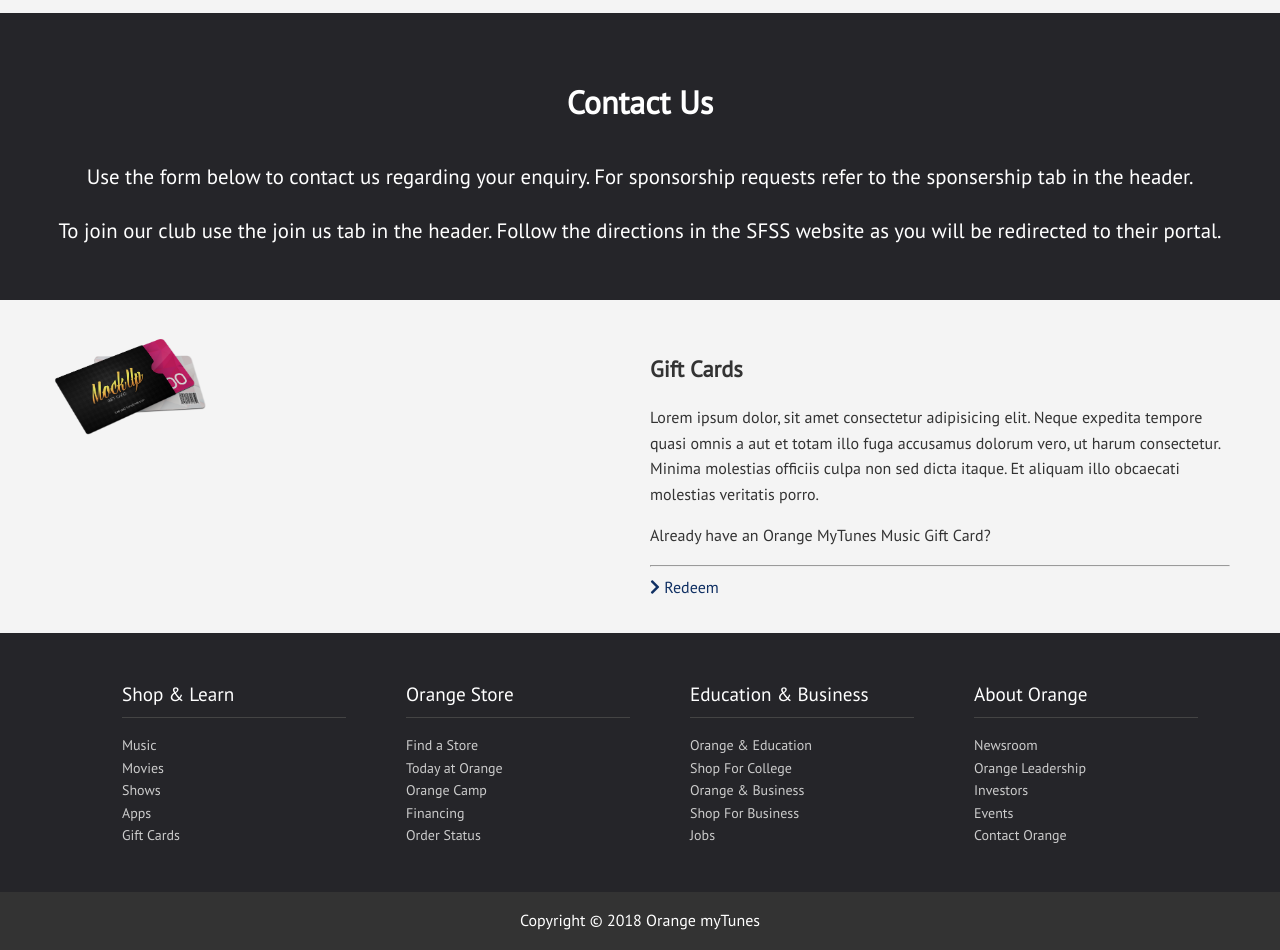
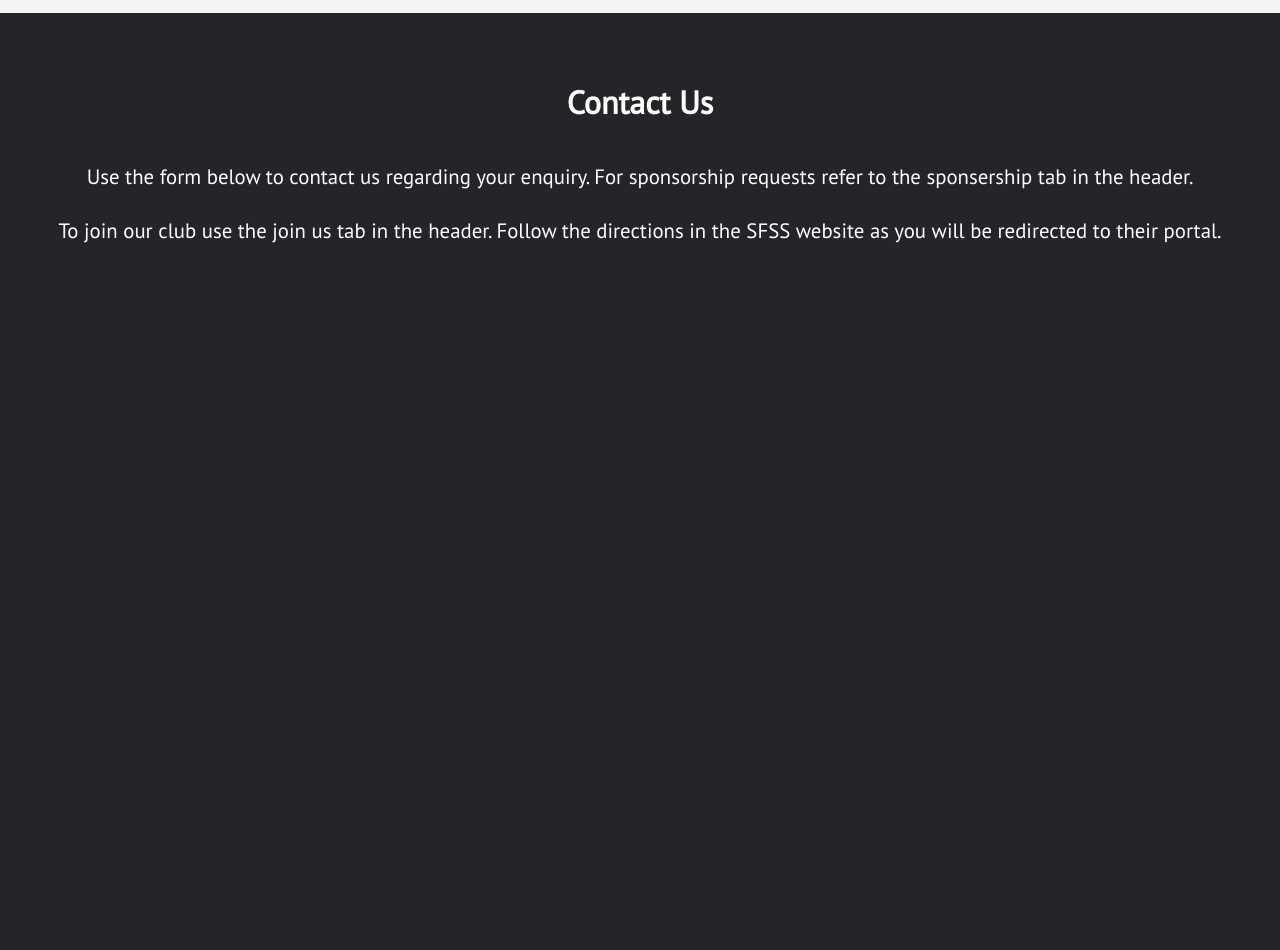
Before and after one commit to alik604/sfuskynet, a website: page dist/index.html in a window 1280 px wide. Shown: the part 3609-4559 px from the top of the page. After the commit the page ends 3909 px from the top, so only its background shows below. Drawn offline with nearby package versions, Linux system fonts and the light colour scheme.

Commit message:
for initial feed back

```diff
--- a/dist/index.html
+++ b/dist/index.html
@@ -25,6 +25,9 @@
                 <li>
                     <a href='#team'>Our Team</a>
                 </li>
+                <!--     <li>
+                         <a href='#Areas'>Areas-of-Practice</a>
+                     </li> -->
                 <li>
                     <a href='#Sponsors'>Sponsors</a>
                 </li>
@@ -219,119 +222,6 @@
     </div>
 </section>
 
-<!-- Gift Card Section -->
-<section id="gift-cards" class="section bg-light">
-    <div class="container">
-        <div class="gift-cards">
-            <div>
-                <img src="img/cards.png" alt="">
-            </div>
-            <div>
-                <h2>Gift Cards</h2>
-                <p>
-                    Lorem ipsum dolor, sit amet consectetur adipisicing elit. Neque expedita tempore quasi omnis a aut
-                    et totam illo fuga accusamus
-                    dolorum vero, ut harum consectetur. Minima molestias officiis culpa non sed dicta itaque. Et aliquam
-                    illo obcaecati
-                    molestias veritatis porro.
-                </p>
-                <p>Already have an Orange MyTunes Music Gift Card?</p>
-                <hr>
-                <a href="#" class="text-secondary">
-                    <i class="fas fa-chevron-right"></i> Redeem
-                </a>
-            </div>
-        </div>
-    </div>
-</section>
-
-<!-- Footer -->
-<footer>
-    <div class="container">
-        <div class="footer-cols">
-            <ul>
-                <li>Shop & Learn</li>
-                <li>
-                    <a href="#">Music</a>
-                </li>
-                <li>
-                    <a href="#">Movies</a>
-                </li>
-                <li>
-                    <a href="#">Shows</a>
-                </li>
-                <li>
-                    <a href="#">Apps</a>
-                </li>
-                <li>
-                    <a href="#">Gift Cards</a>
-                </li>
-            </ul>
-
-            <ul>
-                <li>Orange Store</li>
-                <li>
-                    <a href="#">Find a Store</a>
-                </li>
-                <li>
-                    <a href="#">Today at Orange</a>
-                </li>
-                <li>
-                    <a href="#">Orange Camp</a>
-                </li>
-                <li>
-                    <a href="#">Financing</a>
-                </li>
-                <li>
-                    <a href="#">Order Status</a>
-                </li>
-            </ul>
-
-            <ul>
-                <li>Education & Business</li>
-                <li>
-                    <a href="#">Orange & Education</a>
-                </li>
-                <li>
-                    <a href="#">Shop For College</a>
-                </li>
-                <li>
-                    <a href="#">Orange & Business</a>
-                </li>
-                <li>
-                    <a href="#">Shop For Business</a>
-                </li>
-                <li>
-                    <a href="#">Jobs</a>
-                </li>
-            </ul>
-
-            <ul>
-                <li>About Orange</li>
-                <li>
-                    <a href="#">Newsroom</a>
-                </li>
-                <li>
-                    <a href="#">Orange Leadership</a>
-                </li>
-                <li>
-                    <a href="#">Investors</a>
-                </li>
-                <li>
-                    <a href="#">Events</a>
-                </li>
-                <li>
-                    <a href="#">Contact Orange</a>
-                </li>
-            </ul>
-
-        </div>
-    </div>
-    <div class="footer-bottom text-center">
-        Copyright &copy; 2018 Orange myTunes
-    </div>
-</footer>
-
 <script src="https://code.jquery.com/jquery-3.3.1.min.js"
         integrity="sha256-FgpCb/KJQlLNfOu91ta32o/NMZxltwRo8QtmkMRdAu8="
         crossorigin="anonymous"></script>
--- /dev/null
+++ b/note to self.txt
@@ -0,0 +1,3 @@
+use the following to deploy
+
+npm run deploy
--- a/package.json
+++ b/package.json
@@ -6,7 +6,7 @@
   "scripts": {
     "deploy": "gh-pages -d dist"
   },
-  "homepage": "https://www.sfuskynet.ca/",
+  "homepage": "https://alik604.github.io/sfuskynet/",
   "author": "Khizr Ali Pardhan",
   "license": "MIT",
   "dependencies": {
```
Also changed, not shown: 1 other file.
